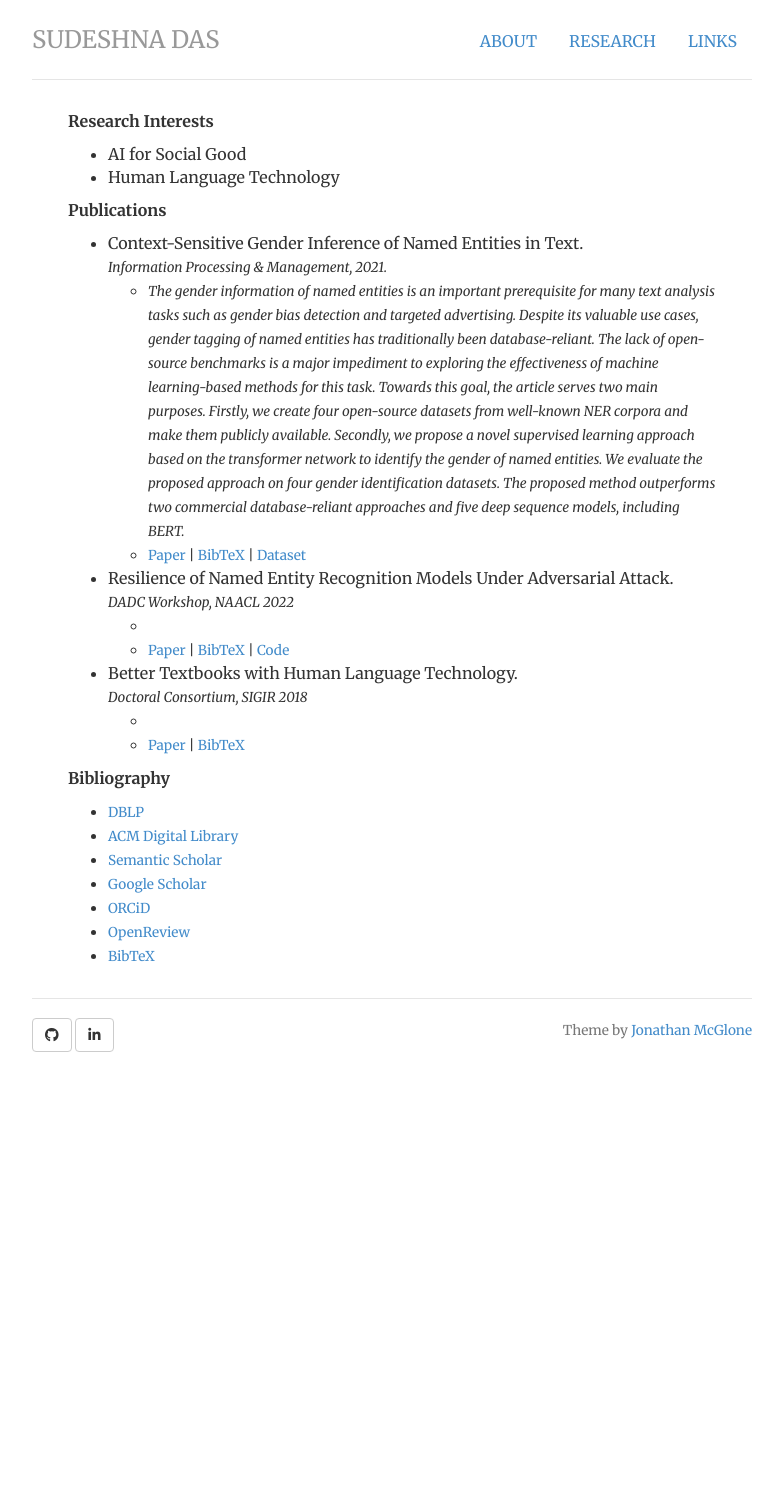
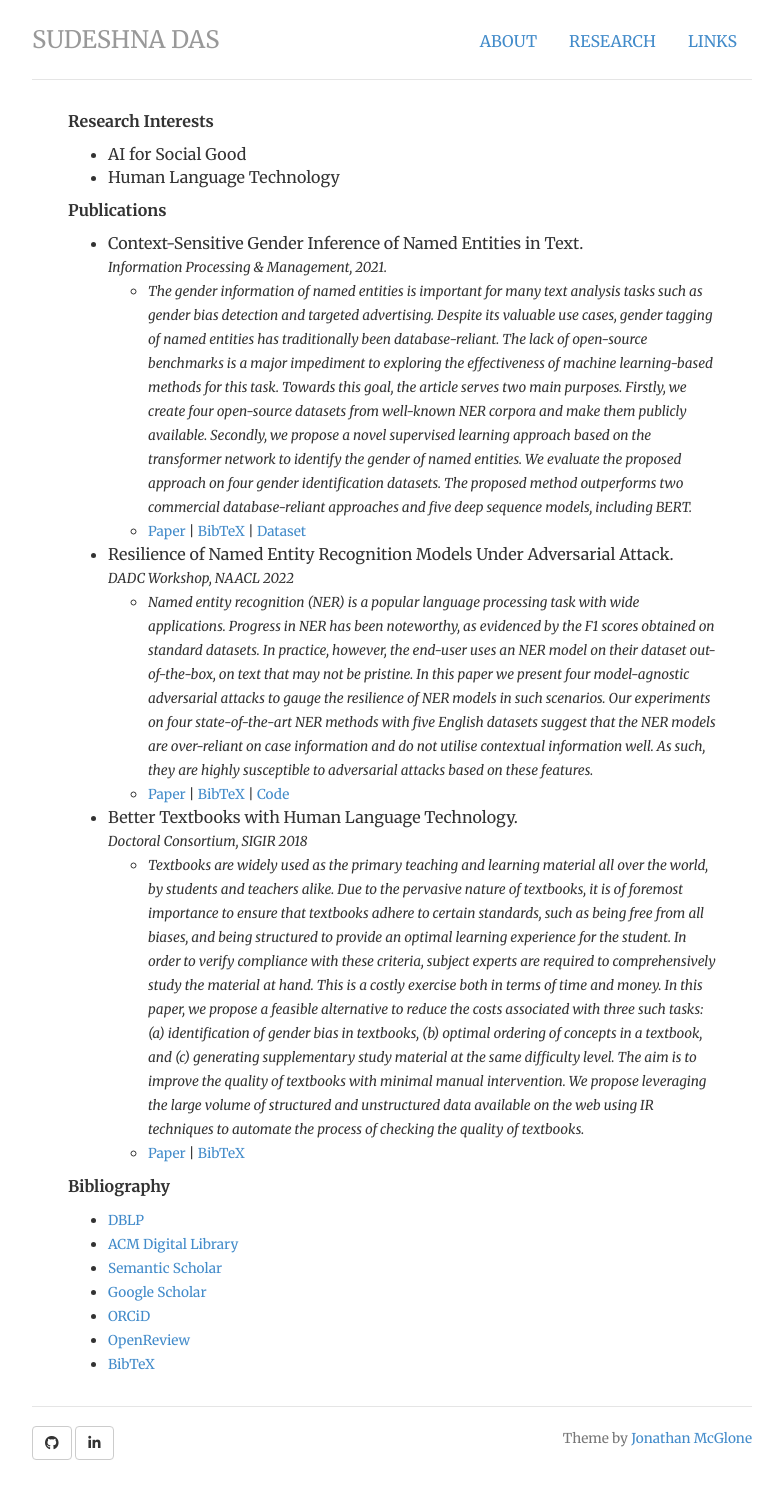
Before and after one commit to das-sudeshna/das-sudeshna.github.io, a Jekyll site: the page built from research/index.html, in a window 1280 px wide. Shown: the whole page, without its empty margins (248-1031 px from the left). Built offline with Jekyll 4.4.1, drawn with Linux system fonts in a browser that asks for light colours; nearby versions of some CDN libraries; before the commit the page ends 1092 px from its top, so only the background shows below that.

Commit message:
Update index.html

```diff
--- a/research/index.html
+++ b/research/index.html
@@ -19,17 +19,17 @@ description: Research profile of Sudeshna Das, PhD candidate, IIT Kharagpur.
 				<ul>
 				<li>Context-Sensitive Gender Inference of Named Entities in Text.<br/><small><em>Information Processing & Management, 2021.</em></small><br/></li>
 						<ul>
-						<li><small><em>The gender information of named entities is an important prerequisite for many text analysis tasks such as gender bias detection and targeted advertising. Despite its valuable use cases, gender tagging of named entities has traditionally been database-reliant. The lack of open-source benchmarks is a major impediment to exploring the effectiveness of machine learning-based methods for this task. Towards this goal, the article serves two main purposes. Firstly, we create four open-source datasets from well-known NER corpora and make them publicly available. Secondly, we propose a novel supervised learning approach based on the transformer network to identify the gender of named entities. We evaluate the proposed approach on four gender identification datasets. The proposed method outperforms two commercial database-reliant approaches and five deep sequence models, including BERT.</em></small></li>
+						<li><small><em>The gender information of named entities is important for many text analysis tasks such as gender bias detection and targeted advertising. Despite its valuable use cases, gender tagging of named entities has traditionally been database-reliant. The lack of open-source benchmarks is a major impediment to exploring the effectiveness of machine learning-based methods for this task. Towards this goal, the article serves two main purposes. Firstly, we create four open-source datasets from well-known NER corpora and make them publicly available. Secondly, we propose a novel supervised learning approach based on the transformer network to identify the gender of named entities. We evaluate the proposed approach on four gender identification datasets. The proposed method outperforms two commercial database-reliant approaches and five deep sequence models, including BERT.</em></small></li>
 						<li><small><a href="https://doi.org/10.1016/j.ipm.2020.102423">Paper</a> | <a href="https://raw.githubusercontent.com/das-sudeshna/das-sudeshna.github.io/master/bibtex/ipm2021.bib">BibTeX</a> | <a href="https://github.com/das-sudeshna/genid">Dataset</a></small></li>
 						</ul>
 				<li>Resilience of Named Entity Recognition Models Under Adversarial Attack.<br/><small><em>DADC Workshop, NAACL 2022</em></small><br/></li>
 						<ul>
-						<li><small><em></em></small></li>
+						<li><small><em>Named entity recognition (NER) is a popular language processing task with wide applications. Progress in NER has been noteworthy, as evidenced by the F1 scores obtained on standard datasets. In practice, however, the end-user uses an NER model on their dataset out-of-the-box, on text that may not be pristine. In this paper we present four model-agnostic adversarial attacks to gauge the resilience of NER models in such scenarios. Our experiments on four state-of-the-art NER methods with five English datasets suggest that the NER models are over-reliant on case information and do not utilise contextual information well. As such, they are highly susceptible to adversarial attacks based on these features.</em></small></li>
 						<li><small><a href="">Paper</a> | <a href="">BibTeX</a> | <a href="">Code</a></small></li>
 						</ul>
 				<li>Better Textbooks with Human Language Technology.<br/><small><em>Doctoral Consortium, SIGIR 2018</em></small><br/></li>
 						<ul>
-						<li><small><em></em></small></li>
+						<li><small><em>Textbooks are widely used as the primary teaching and learning material all over the world, by students and teachers alike. Due to the pervasive nature of textbooks, it is of foremost importance to ensure that textbooks adhere to certain standards, such as being free from all biases, and being structured to provide an optimal learning experience for the student. In order to verify compliance with these criteria, subject experts are required to comprehensively study the material at hand. This is a costly exercise both in terms of time and money. In this paper, we propose a feasible alternative to reduce the costs associated with three such tasks: (a) identification of gender bias in textbooks, (b) optimal ordering of concepts in a textbook, and (c) generating supplementary study material at the same difficulty level. The aim is to improve the quality of textbooks with minimal manual intervention. We propose leveraging the large volume of structured and unstructured data available on the web using IR techniques to automate the process of checking the quality of textbooks.</em></small></li>
 						<li><small><a href="https://doi.org/10.1145/3209978.3210228">Paper</a> | <a href="https://raw.githubusercontent.com/das-sudeshna/das-sudeshna.github.io/master/bibtex/sigir2018dc.bib">BibTeX</a></small></li>
 						</ul>
 				</ul>
```
